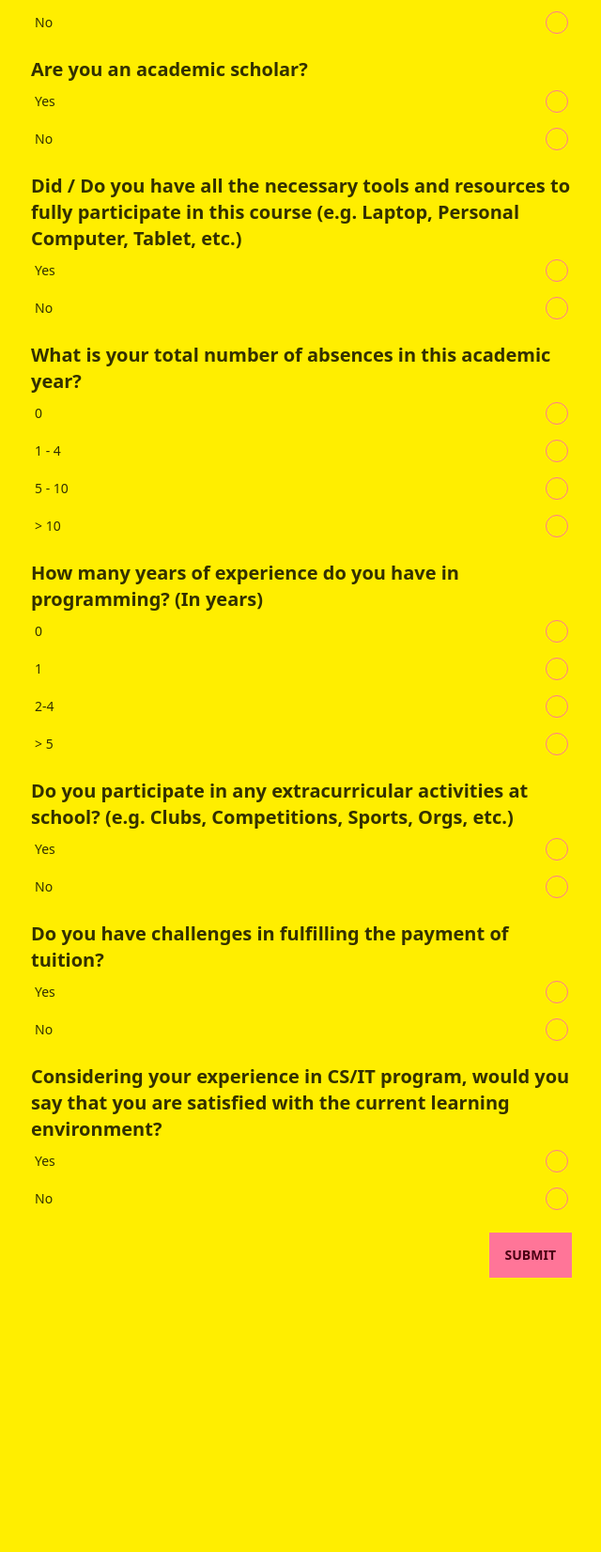
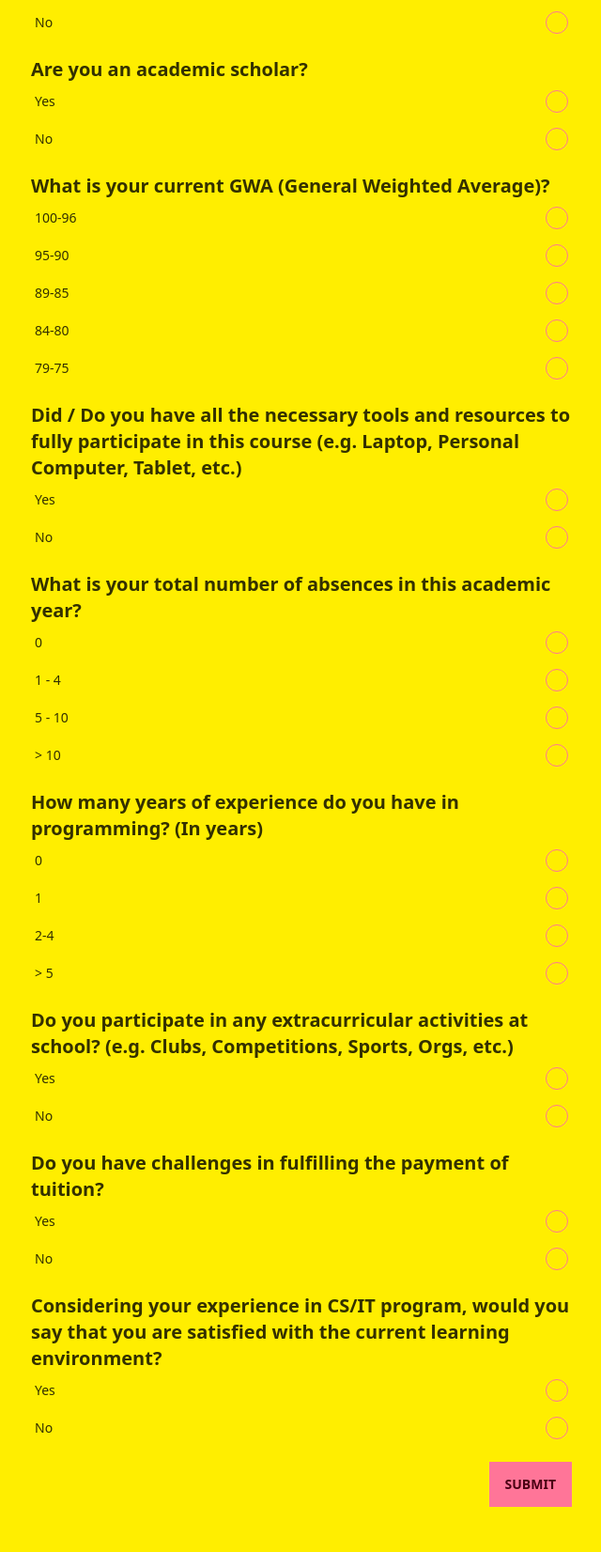
Before and after one commit to comskie/datamining, a Flask app: page / in a window 1280 px wide. Shown: the part 644-2296 px from the top of the page at 94% size, without its empty margins (319-959 px from the left). Before the commit the page ends 2004 px from the top, so only its background shows below. Run offline with Flask 2, Linux system fonts and the light colour scheme; style sheets or scripts are compiled from the project's sources; parts of the project's set-up code (start-up, migrations or seed data) failed here and were passed over.

Commit message:
Update index.html

```diff
--- a/templates/index.html
+++ b/templates/index.html
@@ -85,17 +85,42 @@
                 </label>
             </div>
         </div>
+        <div class="mt-4 form-control" is_>
+            <span class="font-bold text-xl">What is your current GWA (General Weighted Average)?</span>
+            <div class="form-control">
+                <label class="label cursor-pointer">
+                    <span class="label-text">100-96</span>
+                    <input type="radio" name="gwa" class="radio radio-primary" value="100-96" />
+                </label>
+                <label class="label cursor-pointer">
+                    <span class="label-text">95-90</span>
+                    <input type="radio" name="gwa" class="radio radio-primary" value="95-90" />
+                </label>
+                <label class="label cursor-pointer">
+                    <span class="label-text">89-85</span>
+                    <input type="radio" name="gwa" class="radio radio-primary" value="89-85" />
+                </label>
+                <label class="label cursor-pointer">
+                    <span class="label-text">84-80</span>
+                    <input type="radio" name="gwa" class="radio radio-primary" value="84-80" />
+                </label>
+                <label class="label cursor-pointer">
+                    <span class="label-text">79-75</span>
+                    <input type="radio" name="gwa" class="radio radio-primary" value="79-75" />
+                </label>
+            </div>
+        </div>
         <div class="mt-4 form-control">
             <span class="font-bold text-xl">Did / Do you have all the necessary tools and resources to fully participate
                 in this course (e.g. Laptop, Personal Computer, Tablet, etc.)</span>
             <div class="form-control">
                 <label class="label cursor-pointer">
                     <span class="label-text">Yes</span>
-                    <input type="radio" name="has_necessary_tools" class="radio radio-primary" value="yes" />
+                    <input type="radio" name="resources" class="radio radio-primary" value="yes" />
                 </label>
                 <label class="label cursor-pointer">
                     <span class="label-text">No</span>
-                    <input type="radio" name="has_necessary_tools" class="radio radio-primary" value="no" />
+                    <input type="radio" name="resources" class="radio radio-primary" value="no" />
                 </label>
             </div>
         </div>
@@ -147,13 +172,11 @@
             <div class="form-control">
                 <label class="label cursor-pointer">
                     <span class="label-text">Yes</span>
-                    <input type="radio" name="active" class="radio radio-primary"
-                        value="yes" />
+                    <input type="radio" name="active" class="radio radio-primary" value="yes" />
                 </label>
                 <label class="label cursor-pointer">
                     <span class="label-text">No</span>
-                    <input type="radio" name="active" class="radio radio-primary"
-                        value="no" />
+                    <input type="radio" name="active" class="radio radio-primary" value="no" />
                 </label>
             </div>
         </div>
@@ -176,13 +199,11 @@
             <div class="form-control">
                 <label class="label cursor-pointer">
                     <span class="label-text">Yes</span>
-                    <input type="radio" name="satisfaction"
-                        class="radio radio-primary" value="yes" />
+                    <input type="radio" name="satisfaction" class="radio radio-primary" value="yes" />
                 </label>
                 <label class="label cursor-pointer">
                     <span class="label-text">No</span>
-                    <input type="radio" name="satisfaction"
-                        class="radio radio-primary" value="no" />
+                    <input type="radio" name="satisfaction" class="radio radio-primary" value="no" />
                 </label>
             </div>
         </div>
```
